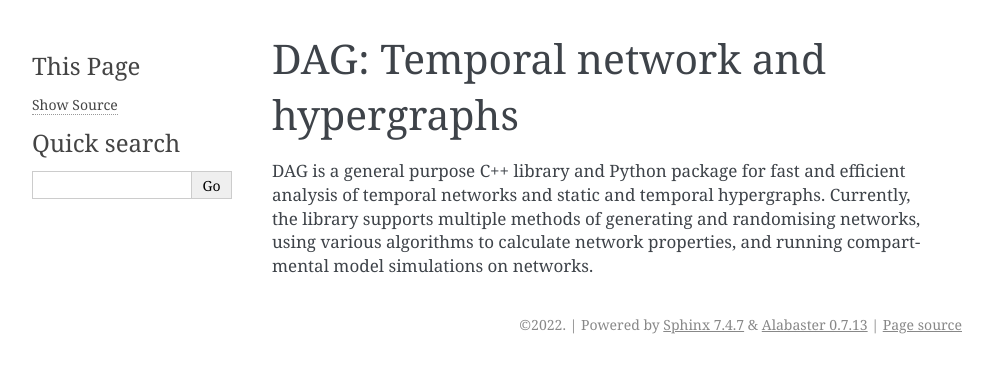
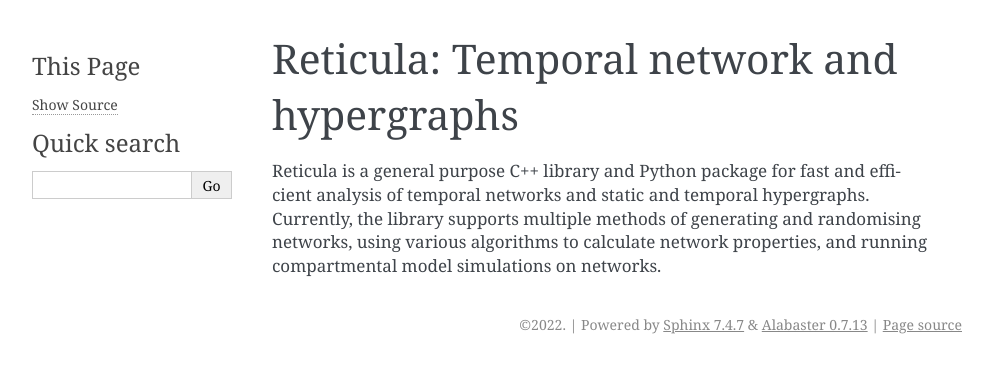
Before and after one commit to reticula-network/reticula-python, a Sphinx documentation site: the page built from docs/index.rst, in a window 1280 px wide. Shown: the top 373 px of the page, without its empty margins (148-1141 px from the left). Built offline with Sphinx 7.4.7, drawn with Linux system fonts in a browser that asks for light colours.

Commit message:
docs: name change

```diff
--- a/docs/conf.py
+++ b/docs/conf.py
@@ -17,12 +17,12 @@
 
 # -- Project information -----------------------------------------------------
 
-project = 'DAG'
+project = 'Reticula'
 copyright = '2022'
 author = 'Arash Badie-Modiri'
 
 # The full version, including alpha/beta/rc tags
-release = '0.1'
+release = '0.0.2'
 
 
 # -- General configuration ---------------------------------------------------
--- a/docs/index.rst
+++ b/docs/index.rst
@@ -1,5 +1,5 @@
-DAG: Temporal network and hypergraphs
-=====================================
+Reticula: Temporal network and hypergraphs
+==========================================
 
 .. toctree::
    :maxdepth: 2
@@ -18,8 +18,8 @@
    bibliography
 
 
-DAG is a general purpose C++ library and Python package for fast and efficient
-analysis of temporal networks and static and temporal hypergraphs. Currently,
-the library supports multiple methods of generating and randomising networks,
-using various algorithms to calculate network properties, and running
+Reticula is a general purpose C++ library and Python package for fast and
+efficient analysis of temporal networks and static and temporal hypergraphs.
+Currently, the library supports multiple methods of generating and randomising
+networks, using various algorithms to calculate network properties, and running
 compartmental model simulations on networks.
--- a/docs/types.rst
+++ b/docs/types.rst
@@ -1,7 +1,7 @@
 Networks and network types
 ==========================
 
-DAG support static and temporal networks involving two (dyadic) or more
+Reticula support static and temporal networks involving two (dyadic) or more
 (hypergraph) vertices in each event. The events can have an inherent
 directionality and possibly a time delay.
 
```
